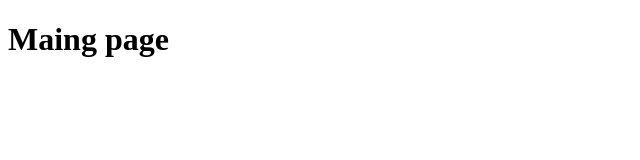
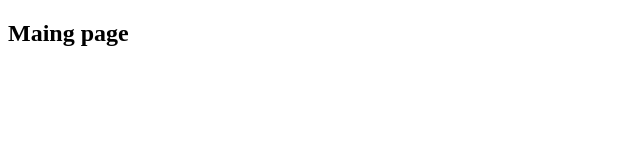
Before and after one commit to sugamolee/MyGitApp, a plain HTML site: page index.html in a window 1280 px wide. Shown: the whole page, without its empty margins (0-640 px from the left). Drawn offline with Linux system fonts and the light colour scheme.

Commit message:
push명령추가와제목태그수정

```diff
--- a/index.html
+++ b/index.html
@@ -7,6 +7,6 @@
     <title>Document</title>
 </head>
 <body>
-    <h1>Maing page</h1>
+    <h2>Maing page</h2>
 </body>
 </html>
```
Also changed, not shown: 1 other file.
